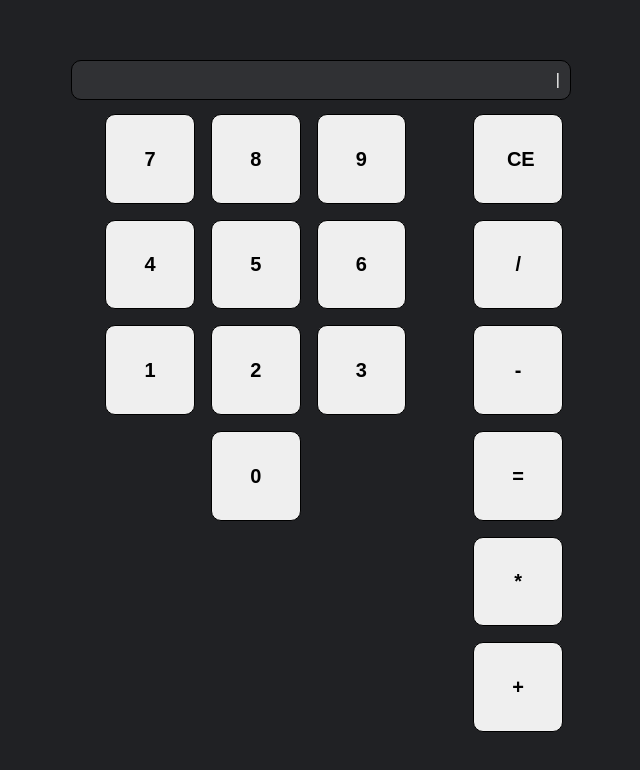
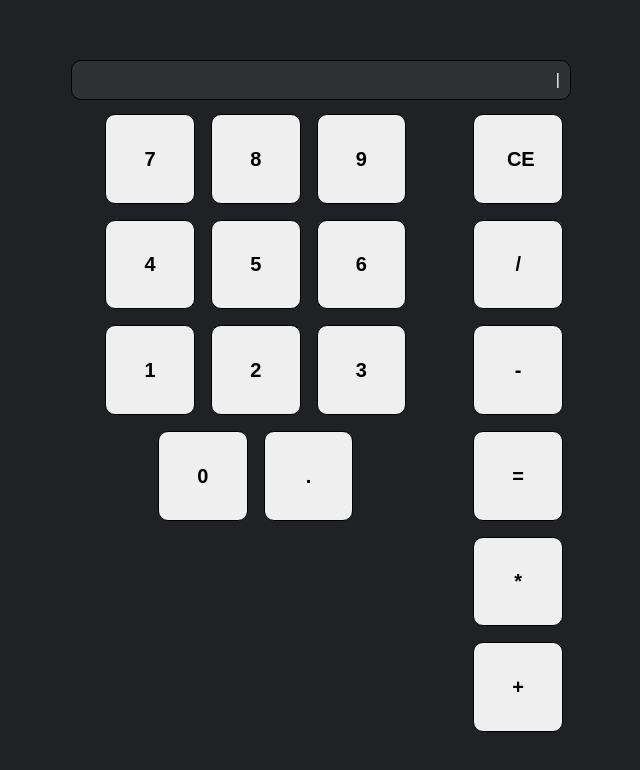
Before and after one commit to Eddy924/Simple-calculator, a plain HTML site: page index.html in a window 1280 px wide. Shown: the whole page, without its empty margins (319-959 px from the left). Drawn offline with Linux system fonts and the light colour scheme.

Commit message:
Update index.html

```diff
--- a/index.html
+++ b/index.html
@@ -17,6 +17,7 @@
       <div class="numbers">
         <div>
           <button id="num0">0</button>
+          <button id="decimal">.</button>
         </div>
         <div>
           <button id="num1">1</button>
```
